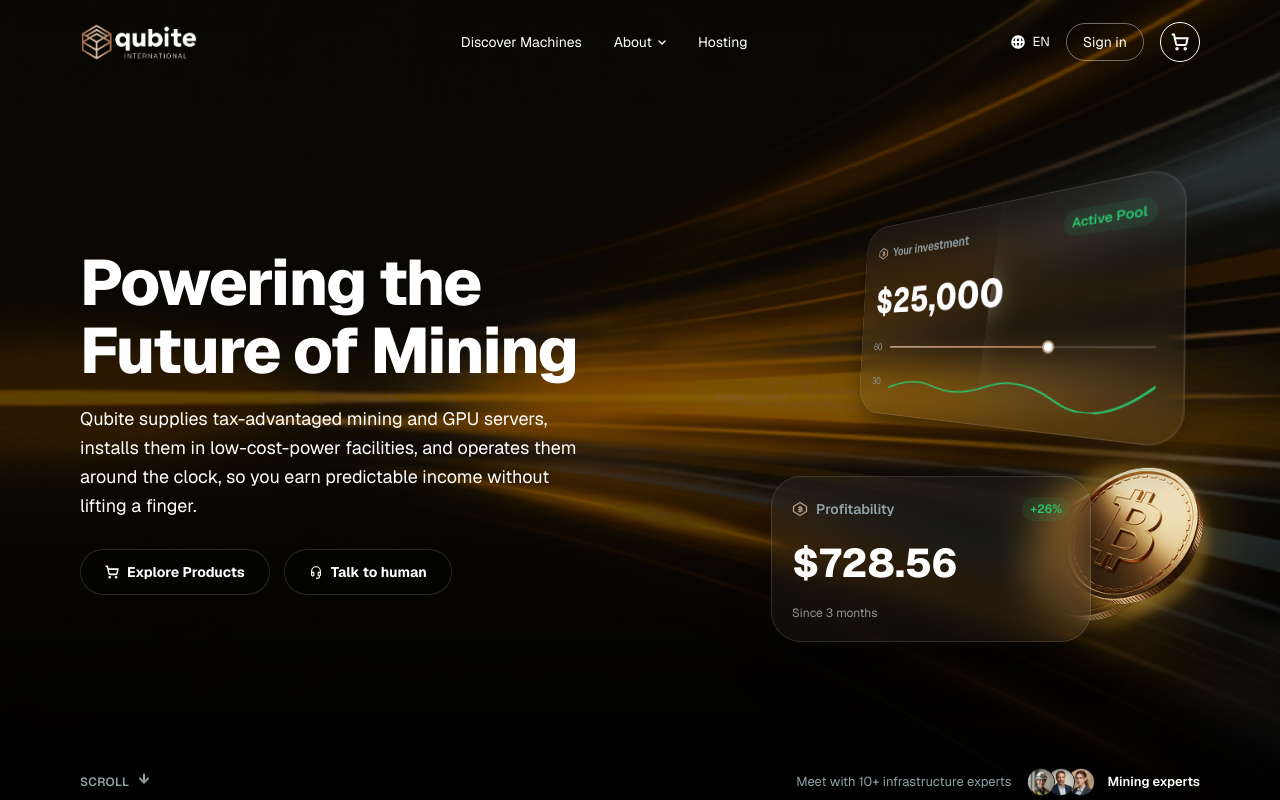
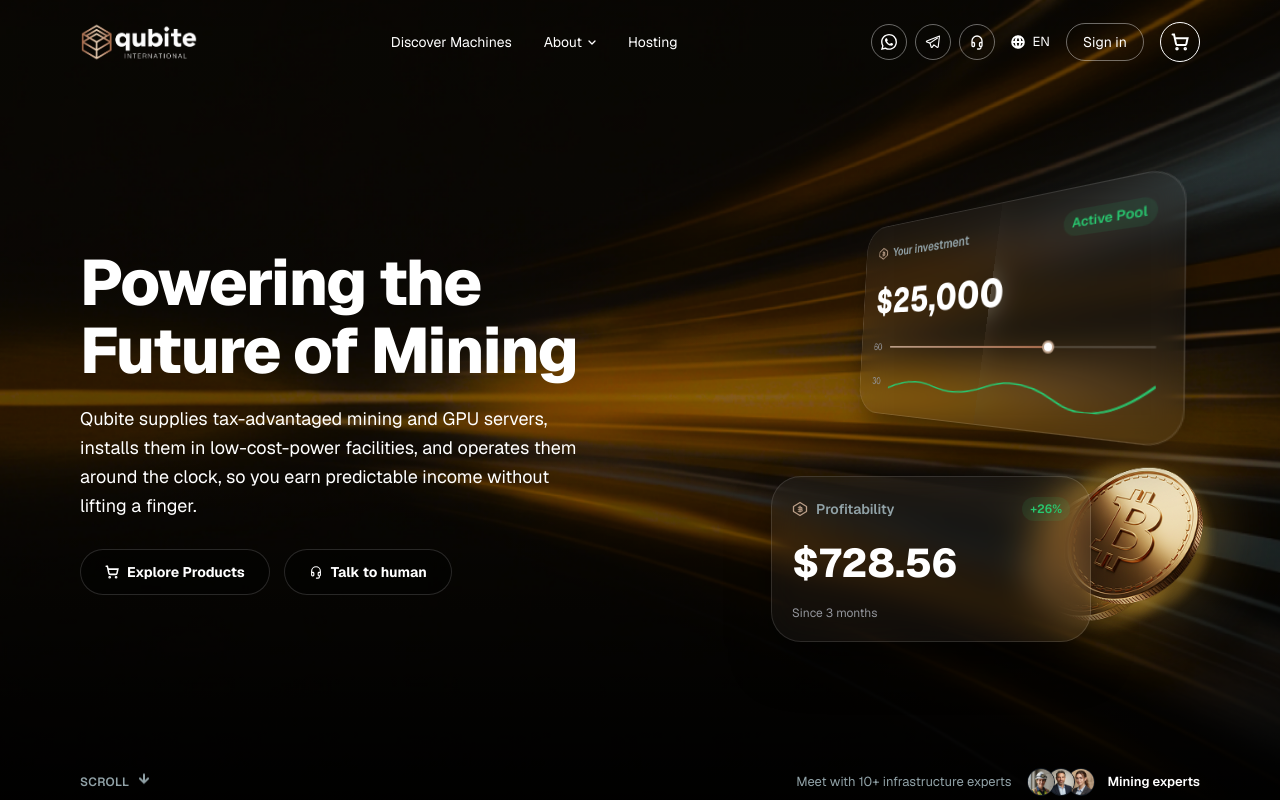
Before and after one commit to AmanMarakkar/qubite-c, a React (Vite) app: page / in a window 1280 px wide. Shown: the top 800 px of the page. Built offline with nearby package versions, Linux system fonts and the light colour scheme; a web font is replaced by a local one.

Commit message:
whatsapp integration

```diff
--- a/src/components/Header.tsx
+++ b/src/components/Header.tsx
@@ -1,12 +1,56 @@
 import { useState } from 'react'
 import { Link } from 'react-router-dom'
 import { Container } from '@/components/Container'
+import { WHATSAPP_LINK } from '@/lib/links'
 
 const navLinks = [
   { label: 'Discover Machines', href: '/asic-machines', internal: true },
   { label: 'About', href: '/about', hasDropdown: true },
   { label: 'Hosting', href: '/hosting' },
 ]
+
+// TODO: swap in the real Telegram / support links once provided.
+const contactLinks = [
+  { label: 'WhatsApp', href: WHATSAPP_LINK, icon: WhatsAppIcon },
+  { label: 'Telegram', href: '#', icon: TelegramIcon },
+  { label: 'Talk to human', href: WHATSAPP_LINK, icon: HeadsetIcon },
+]
+
+function WhatsAppIcon() {
+  return (
+    <svg viewBox="0 0 24 24" className="size-4" fill="currentColor" aria-hidden="true">
+      <path d="M17.472 14.382c-.297-.149-1.758-.867-2.03-.967-.273-.099-.471-.148-.67.15-.197.297-.767.966-.94 1.164-.173.199-.347.223-.644.075-.297-.15-1.255-.463-2.39-1.475-.883-.788-1.48-1.761-1.653-2.059-.173-.297-.018-.458.13-.606.134-.133.298-.347.446-.52.149-.174.198-.298.298-.497.099-.198.05-.371-.025-.52-.075-.149-.669-1.612-.916-2.207-.242-.579-.487-.5-.669-.51-.173-.008-.371-.01-.57-.01-.198 0-.52.074-.792.372-.272.297-1.04 1.016-1.04 2.479 0 1.462 1.065 2.875 1.213 3.074.149.198 2.096 3.2 5.077 4.487.709.306 1.262.489 1.694.625.712.227 1.36.195 1.871.118.571-.085 1.758-.719 2.006-1.413.248-.694.248-1.289.173-1.413-.074-.124-.272-.198-.57-.347m-5.421 7.403h-.004a9.87 9.87 0 0 1-5.031-1.378l-.361-.214-3.741.982.998-3.648-.235-.374a9.86 9.86 0 0 1-1.51-5.26c.001-5.45 4.436-9.884 9.888-9.884 2.64 0 5.122 1.03 6.988 2.898a9.825 9.825 0 0 1 2.893 6.994c-.003 5.45-4.437 9.884-9.885 9.884M20.52 3.449C18.24 1.245 15.24 0 12.045 0 5.463 0 .104 5.36.101 11.943c0 2.096.549 4.14 1.595 5.945L0 24l6.335-1.652a11.882 11.882 0 0 0 5.71 1.447h.006c6.586 0 11.945-5.36 11.949-11.944a11.876 11.876 0 0 0-3.481-8.402" />
+    </svg>
+  )
+}
+
+function TelegramIcon() {
+  return (
+    <svg viewBox="0 0 16 16" className="size-4" fill="none" aria-hidden="true">
+      <path
+        d="M14.5 2 1.8 6.9c-.6.24-.58.98.02 1.18l3.16 1.05 1.2 3.88c.15.5.8.6 1.1.17l1.6-2.3 3.2 2.36c.42.31 1.02.08 1.13-.43L14.5 2Z"
+        stroke="currentColor"
+        strokeWidth="1.1"
+        strokeLinejoin="round"
+      />
+      <path d="M5 9.1 12.5 4" stroke="currentColor" strokeWidth="1.1" strokeLinecap="round" />
+    </svg>
+  )
+}
+
+function HeadsetIcon() {
+  return (
+    <svg viewBox="0 0 16 16" className="size-4" fill="none" aria-hidden="true">
+      <path
+        d="M3 8.5V7a5 5 0 0 1 10 0v1.5M3 8.5v3a1 1 0 0 0 1 1h.5a1 1 0 0 0 1-1v-2a1 1 0 0 0-1-1H3Zm10 0v3a1 1 0 0 1-1 1h-.5a1 1 0 0 1-1-1v-2a1 1 0 0 1 1-1H13Zm-1 4.5v.5a1.5 1.5 0 0 1-1.5 1.5H8.5"
+        stroke="currentColor"
+        strokeWidth="1.3"
+        strokeLinecap="round"
+        strokeLinejoin="round"
+      />
+    </svg>
+  )
+}
 
 export function Header() {
   const [menuOpen, setMenuOpen] = useState(false)
@@ -62,6 +106,22 @@
         </nav>
 
         <div className="flex items-center gap-2.5 sm:gap-4">
+          <div className="hidden items-center gap-2 md:flex">
+            {contactLinks.map((link) => (
+              <a
+                key={link.label}
+                href={link.href}
+                target="_blank"
+                rel="noopener noreferrer"
+                aria-label={link.label}
+                title={link.label}
+                className="flex size-9 items-center justify-center rounded-full border border-border-strong text-white transition-all duration-200 hover:border-white hover:bg-white/5 active:scale-90"
+              >
+                <link.icon />
+              </a>
+            ))}
+          </div>
+
           <button
             type="button"
             className="hidden items-center gap-2 text-[13px] text-white transition-colors hover:text-accent-bronze-tint sm:flex"
@@ -140,7 +200,21 @@
                 </a>
               ),
             )}
-            <div className="mt-2 flex items-center gap-3 border-t border-white/8 px-3 pt-4 sm:hidden">
+            <div className="mt-2 flex items-center gap-2 border-t border-white/8 px-3 pt-4 md:hidden">
+              {contactLinks.map((link) => (
+                <a
+                  key={link.label}
+                  href={link.href}
+                  aria-label={link.label}
+                  title={link.label}
+                  className="flex size-9 items-center justify-center rounded-full border border-border-strong text-white transition-all duration-200 hover:border-white hover:bg-white/5 active:scale-90"
+                >
+                  <link.icon />
+                </a>
+              ))}
+            </div>
+
+            <div className="flex items-center gap-3 border-t border-white/8 px-3 pt-4 sm:hidden">
               <button
                 type="button"
                 className="flex items-center gap-2 text-[13px] text-white transition-colors hover:text-accent-bronze-tint"
--- a/src/features/asic-machines/components/icons.tsx
+++ b/src/features/asic-machines/components/icons.tsx
@@ -57,8 +57,8 @@
 
 export function WhatsAppIcon({ className = 'size-4' }: { className?: string }) {
   return (
-    <svg viewBox="0 0 16 16" className={className} fill="currentColor" aria-hidden="true">
-      <path d="M8 1.5a6.5 6.5 0 0 0-5.6 9.8L1.5 14.5l3.3-.87A6.5 6.5 0 1 0 8 1.5Zm3.8 9.2c-.16.45-.94.86-1.3.9-.33.05-.75.07-1.21-.08a11 11 0 0 1-1.09-.4C6.4 10.4 5 9 4.5 7.9c-.36-.8-.24-1.23-.13-1.4.1-.17.24-.27.4-.4.14-.13.2-.2.3-.34.1-.13.05-.25 0-.35-.06-.1-.5-1.22-.7-1.66-.18-.43-.37-.37-.5-.38h-.44c-.15 0-.4.06-.6.3-.2.24-.8.77-.8 1.9s.82 2.2.94 2.36c.11.15 1.6 2.5 3.9 3.4.55.24.97.38 1.3.48.55.17 1.05.15 1.44.09.44-.07 1.35-.55 1.54-1.09.19-.54.19-1 .13-1.09-.06-.1-.2-.15-.42-.26Z" />
+    <svg viewBox="0 0 24 24" className={className} fill="currentColor" aria-hidden="true">
+      <path d="M17.472 14.382c-.297-.149-1.758-.867-2.03-.967-.273-.099-.471-.148-.67.15-.197.297-.767.966-.94 1.164-.173.199-.347.223-.644.075-.297-.15-1.255-.463-2.39-1.475-.883-.788-1.48-1.761-1.653-2.059-.173-.297-.018-.458.13-.606.134-.133.298-.347.446-.52.149-.174.198-.298.298-.497.099-.198.05-.371-.025-.52-.075-.149-.669-1.612-.916-2.207-.242-.579-.487-.5-.669-.51-.173-.008-.371-.01-.57-.01-.198 0-.52.074-.792.372-.272.297-1.04 1.016-1.04 2.479 0 1.462 1.065 2.875 1.213 3.074.149.198 2.096 3.2 5.077 4.487.709.306 1.262.489 1.694.625.712.227 1.36.195 1.871.118.571-.085 1.758-.719 2.006-1.413.248-.694.248-1.289.173-1.413-.074-.124-.272-.198-.57-.347m-5.421 7.403h-.004a9.87 9.87 0 0 1-5.031-1.378l-.361-.214-3.741.982.998-3.648-.235-.374a9.86 9.86 0 0 1-1.51-5.26c.001-5.45 4.436-9.884 9.888-9.884 2.64 0 5.122 1.03 6.988 2.898a9.825 9.825 0 0 1 2.893 6.994c-.003 5.45-4.437 9.884-9.885 9.884M20.52 3.449C18.24 1.245 15.24 0 12.045 0 5.463 0 .104 5.36.101 11.943c0 2.096.549 4.14 1.595 5.945L0 24l6.335-1.652a11.882 11.882 0 0 0 5.71 1.447h.006c6.586 0 11.945-5.36 11.949-11.944a11.876 11.876 0 0 0-3.481-8.402" />
     </svg>
   )
 }
--- a/src/features/home/components/AsicComparison.tsx
+++ b/src/features/home/components/AsicComparison.tsx
@@ -1,6 +1,7 @@
 import { useMemo, useState } from 'react'
 import { Container } from '@/components/Container'
 import { Reveal } from '@/components/Reveal'
+import { WHATSAPP_LINK } from '@/lib/links'
 
 function TickMark() {
   return <span className="inline-block h-[3px] w-8 rounded-full bg-[#ec4899]/70" />
@@ -273,14 +274,16 @@
           </p>
         </Reveal>
         <Reveal delay={240}>
-          <button
-            type="button"
+          <a
+            href={WHATSAPP_LINK}
+            target="_blank"
+            rel="noopener noreferrer"
             className="mt-3 inline-flex items-center gap-2 rounded-full border border-[rgba(232,167,101,0.4)] bg-[#0c0a08] px-6 py-3 text-sm font-bold text-white transition-all duration-200 hover:bg-[#151210] active:scale-95"
             style={{ boxShadow: '0 0 30px rgba(232,167,101,0.25)' }}
           >
             <HeadsetIcon className="size-4 text-[#e8a765]" />
             Talk to human
-          </button>
+          </a>
         </Reveal>
 
         <Reveal delay={300} className="mt-10 w-full">
--- a/src/features/home/components/CtaBanner.tsx
+++ b/src/features/home/components/CtaBanner.tsx
@@ -1,4 +1,5 @@
 import { Reveal } from '@/components/Reveal'
+import { WHATSAPP_LINK } from '@/lib/links'
 
 function HeadsetIcon() {
   return (
@@ -36,10 +37,15 @@
           </div>
 
           <div className="deployment-cta-actions">
-            <button type="button" className="deployment-cta-button deployment-cta-human">
+            <a
+              href={WHATSAPP_LINK}
+              target="_blank"
+              rel="noopener noreferrer"
+              className="deployment-cta-button deployment-cta-human"
+            >
               <HeadsetIcon />
               Talk to human
-            </button>
+            </a>
             <button type="button" className="deployment-cta-button deployment-cta-products">
               <ArrowIcon />
               Explore Products
--- a/src/features/home/components/Hero.tsx
+++ b/src/features/home/components/Hero.tsx
@@ -1,4 +1,5 @@
 import { Container } from '@/components/Container'
+import { WHATSAPP_LINK } from '@/lib/links'
 
 const avatars = ['/figma/hero/avatar-1.png', '/figma/hero/avatar-2.png', '/figma/hero/avatar-3.png']
 
@@ -61,13 +62,15 @@
                 <img src="/figma/hero/shopping-cart.svg" alt="" className="size-[14px]" />
                 Explore Products
               </button>
-              <button
-                type="button"
+              <a
+                href={WHATSAPP_LINK}
+                target="_blank"
+                rel="noopener noreferrer"
                 className="inline-flex items-center gap-2 rounded-full border border-white/15 bg-black/40 px-6 py-3 text-sm font-bold text-white transition-all duration-200 hover:border-white/30 hover:bg-black/60 active:scale-95"
               >
                 <HeadsetIcon className="size-[14px]" />
                 Talk to human
-              </button>
+              </a>
             </div>
           </div>
 
--- a/src/features/home/components/WhyChooseUs.tsx
+++ b/src/features/home/components/WhyChooseUs.tsx
@@ -1,4 +1,5 @@
 import { Reveal } from '@/components/Reveal'
+import { WHATSAPP_LINK } from '@/lib/links'
 
 const GRADIENT = 'linear-gradient(90deg, #e8a765 0%, #b8794a 100%)'
 
@@ -240,14 +241,16 @@
           </Reveal>
 
           <Reveal delay={500} className="flex justify-center">
-            <button
-              type="button"
+            <a
+              href={WHATSAPP_LINK}
+              target="_blank"
+              rel="noopener noreferrer"
               className="mt-3 inline-flex w-fit items-center gap-2 rounded-full border border-[rgba(232,167,101,0.65)] bg-[#0c0a08] px-6 py-3 text-sm font-bold text-white transition-all duration-200 hover:bg-[#151210] active:scale-95 sm:mt-[clamp(7px,0.73vw,10px)] sm:gap-[clamp(4px,0.58vw,8px)] sm:px-[clamp(14px,1.76vw,24px)] sm:py-[clamp(7px,0.88vw,12px)] sm:text-[clamp(8px,1.03vw,14px)]"
               style={{ boxShadow: '0 0 30px rgba(232,167,101,0.25)' }}
             >
               <HeadsetIcon className="size-4 text-[#e8a765]" />
               Talk to human
-            </button>
+            </a>
           </Reveal>
         </div>
       </div>
--- /dev/null
+++ b/src/lib/links.ts
@@ -0,0 +1,4 @@
+// Shared outbound contact links, used by every WhatsApp / "Talk to human" / Buy
+// button across the site. Update here once real Telegram / sign-in links land.
+export const WHATSAPP_LINK =
+  "https://wa.me/971556615745?text=Hi%2C%20I%27m%20interested%20in%20crypto%20mining.%20Please%20share%20more%20details"
```
Also changed, not shown: src/features/asic-machines/components/ProductsSection.tsx (+12 -7 lines).
